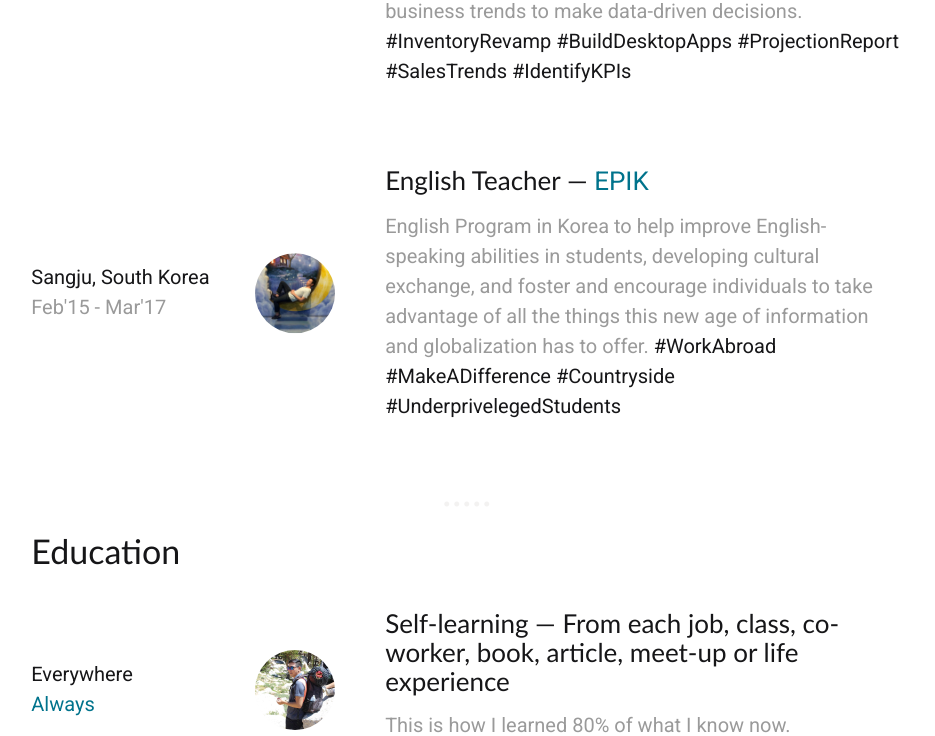
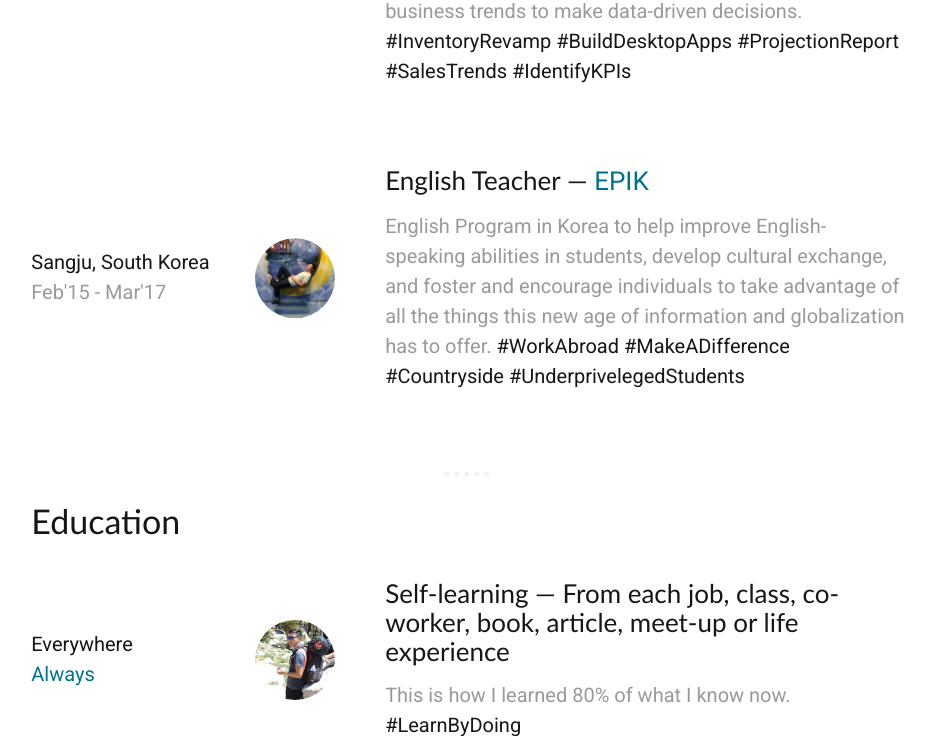
Before and after one commit to Jayleh/justin-le, a Flask app: page /about in a window 1280 px wide. Shown: the part 568-1304 px from the top of the page, without its empty margins (172-1107 px from the left). Run offline with Flask 2, Linux system fonts and the light colour scheme; some libraries are stand-ins or nearby versions; some web fonts are replaced.

Commit message:
fixed typo, added nfl description

```diff
--- a/justin/templates/about.html
+++ b/justin/templates/about.html
@@ -104,7 +104,7 @@
             </h4>
           </div>
           <div class="description">
-            <p>English Program in Korea to help improve English-speaking abilities in students, developing cultural exchange,
+            <p>English Program in Korea to help improve English-speaking abilities in students, develop cultural exchange,
               and foster and encourage individuals to take advantage of all the things this new age of information and globalization
               has to offer.
               <span class="text-important">#WorkAbroad #MakeADifference #Countryside #UnderprivelegedStudents</span>
--- a/justin/templates/projects.html
+++ b/justin/templates/projects.html
@@ -73,7 +73,7 @@
       </div>
       <figcaption>
         <h4>NFL Prediction</h4>
-        <p>Some quick example text to build on the card title and make up the bulk of the card's content.</p>
+        <p>Machine learning project to predict NFL game outcomes based on historical data.</p>
         <div class="action-links">
           <a href="https://nfl-dashboard.herokuapp.com/" target="_blank" class="waves-effect waves-light btn-small">Take a look</a>
           <a class="valign-wrapper" href="https://github.com/Jayleh/nfl-predict" target="_blank" style="margin: 0;">
```
